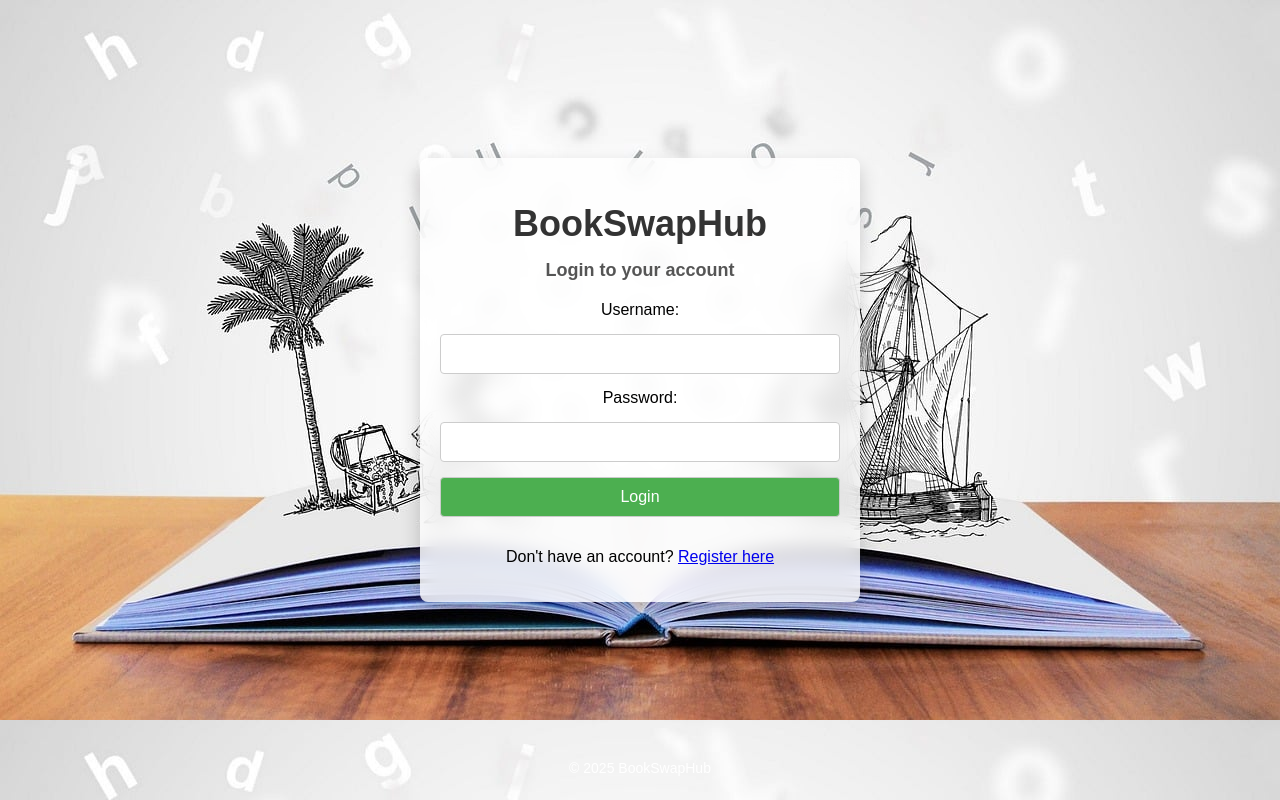
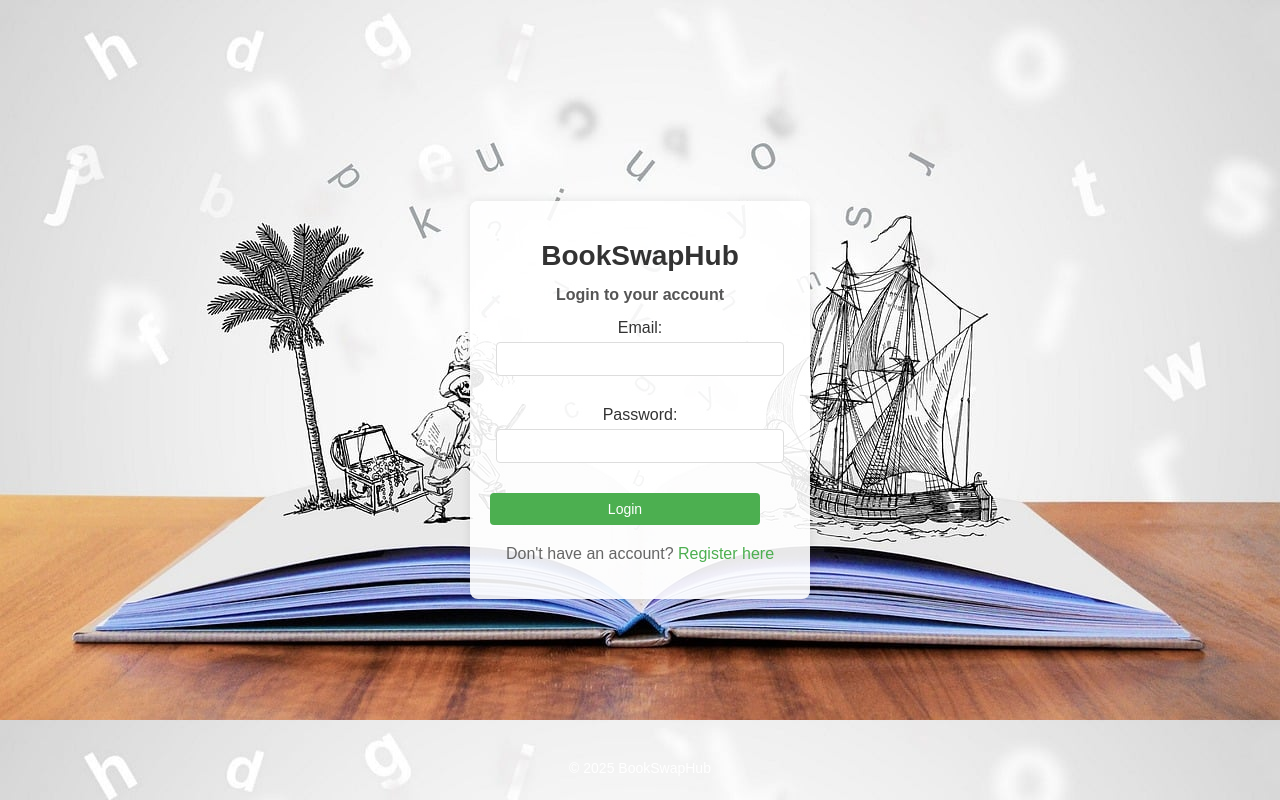
Before and after one commit to faslarah/bookproject, a Flask app: page / in a window 1280 px wide. Run offline with Flask 3, Linux system fonts and the light colour scheme.

Commit message:
UPDATED styles

```diff
--- a/app.py
+++ b/app.py
@@ -15,6 +15,7 @@ def init_db():
         CREATE TABLE IF NOT EXISTS users (
             id INTEGER PRIMARY KEY AUTOINCREMENT,
             username TEXT UNIQUE NOT NULL,
+            email TEXT UNIQUE NOT NULL,
             password TEXT NOT NULL
         )''')
 
@@ -34,8 +35,8 @@ def init_db():
         c.execute('SELECT * FROM users WHERE username = ?', ('admin',))
         if not c.fetchone():
             admin_password = 'admin123'
-            c.execute('INSERT INTO users (username, password) VALUES (?, ?)',
-                     ('admin', admin_password))
+            c.execute('INSERT INTO users (username, email, password) VALUES (?, ?, ?)',
+                     ('admin', 'admin@example.com', admin_password))
 
         conn.commit()
 
@@ -61,63 +62,43 @@ def homepage():
 @app.route('/register', methods=['GET', 'POST'])
 def register():
     if request.method == 'POST':
-        # Get form data with proper error handling
-        try:
-            username = request.form.get('username', '').strip()
-            password = request.form.get('password', '').strip()
-        except AttributeError:
-            return render_template('register.html', error="Invalid form data")
+        email = request.form.get('email', '').strip()
+        password = request.form.get('password', '').strip()
 
-        # Validate input
-        if not username or not password:
-            return render_template('register.html', error="Username and password are required")
+        if not email or not password:
+            return render_template('register.html', error="Email and password are required")
 
         try:
             with get_db() as conn:
                 c = conn.cursor()
+                c.execute('SELECT * FROM users WHERE email = ?', (email,))
+                if c.fetchone():
+                    return render_template('register.html', error="Email already exists")
 
-                # Check if username exists
-                c.execute('SELECT username FROM users WHERE username = ?', (username,))
-                existing_user = c.fetchone()
-
-                if existing_user:
-                    return render_template('register.html', error="Username already exists")
-
-                # Insert new user with explicit transaction
-                try:
-                    c.execute('INSERT INTO users (username, password) VALUES (?, ?)',
-                             (username, password))
-                    conn.commit()
-                    print(f"User registered: {username}")  # Debug log
-                    return redirect(url_for('login'))
-                except sqlite3.Error as e:
-                    conn.rollback()
-                    print(f"Database error: {e}")  # Debug log
-                    return render_template('register.html',
-                                        error="Failed to register user. Please try again.")
-
+                c.execute('INSERT INTO users (email, password) VALUES (?, ?)',
+                         (email, password))
+                conn.commit()
+                return redirect(url_for('login'))
         except sqlite3.Error as e:
-            print(f"Database connection error: {e}")  # Debug log
-            return render_template('register.html',
-                                error="Database error. Please try again later.")
+            return render_template('register.html', error=f"Database error: {str(e)}")
 
     return render_template('register.html')
 
 @app.route('/login', methods=['GET', 'POST'])
 def login():
     if request.method == 'POST':
-        username = request.form.get('username')
+        email = request.form.get('email')
         password = request.form.get('password')
 
         with get_db() as conn:
             c = conn.cursor()
-            user = c.execute('SELECT * FROM users WHERE username = ? AND password = ?',
-                           (username, password)).fetchone()
+            user = c.execute('SELECT * FROM users WHERE email = ? AND password = ?',
+                           (email, password)).fetchone()
 
             if user:
                 return redirect(url_for('homepage'))
 
-        return render_template('login.html', error="Invalid username or password")
+        return render_template('login.html', error="Invalid email or password")
     return render_template('login.html')
 
 @app.route('/addbook', methods=['GET', 'POST'])
@@ -150,8 +131,21 @@ def searchbooks():
             ''', (f'%{query}%', f'%{query}%'))
         else:
             c.execute('SELECT * FROM books')
-        books = c.fetchall()
-    return render_template('searchbooks.html', books=books)
+
+        # Convert rows to dictionaries
+        books = []
+        for row in c.fetchall():
+            book = {}
+            for idx, col in enumerate(c.description):
+                book[col[0]] = row[idx]
+            books.append(book)
+
+        # Return JSON for AJAX requests
+        if request.headers.get('Accept') == 'application/json':
+            return jsonify({'books': books})
+
+        # Return HTML for normal requests
+        return render_template('searchbooks.html', books=books)
 
 @app.route('/yourgenre', methods=['GET', 'POST'])
 def yourgenre():
--- a/schema.sql
+++ b/schema.sql
@@ -3,7 +3,7 @@ DROP TABLE IF EXISTS books;
 
 CREATE TABLE users (
     id INTEGER PRIMARY KEY AUTOINCREMENT,
-    username TEXT UNIQUE NOT NULL,
+    email TEXT UNIQUE NOT NULL,
     password TEXT NOT NULL
 );
 
--- a/static/styles.css
+++ b/static/styles.css
@@ -9,30 +9,28 @@ body {
     background-image: url("/static/images/storytelling-4203628_1280.jpg");
 }
 
-/* Styling for the container */
+/* Container styling */
 .container {
     text-align: center;
     padding: 20px;
     width: 100%;
-    max-width: 400px; /* Limits the width of the container */
-    background-color: rgba(255, 255, 255, 0.8); /* Semi-transparent white background to highlight contents */
-    border-radius: 8px; /* Rounded corners */
-    box-shadow: 0 10px 20px rgba(0, 0, 0, 0.2); /* Optional: Soft shadow to make the content stand out */
-    margin-top: -40px; /* Move the container upwards */
-    backdrop-filter: blur(10px); /* Optional: Adds a frosted glass effect */
+    max-width: 300px; /* Reduced from 400px */
+    background-color: rgba(255, 255, 255, 0.9);
+    border-radius: 8px;
+    box-shadow: 0 0 10px rgba(0, 0, 0, 0.1);
+    margin: 50px auto;
 }
 
-/* Title styling (larger text) */
+/* Title adjustments */
 h1 {
-    font-size: 36px; /* Larger size for the main title */
-    margin-bottom: 10px; /* Spacing below the title */
+    font-size: 28px; /* Reduced from 36px */
+    margin-bottom: 8px;
     color: #333; /* Darker text color for better contrast */
 }
 
-/* Subtitle styling (smaller text) */
 h2 {
-    font-size: 18px; /* Smaller size for the subtitle */
-    margin-bottom: 20px; /* Spacing below the subtitle */
+    font-size: 16px; /* Reduced from 18px */
+    margin-bottom: 15px;
     color: #555; /* Slightly lighter color for the subtitle */
 }
 
@@ -43,14 +41,57 @@ form {
     gap: 15px; /* Spacing between inputs */
 }
 
+.login-form {
+    width: 100%;
+}
+
+/* Form group alignment */
+.form-group {
+    margin-bottom: 15px;
+    text-align: center; /* Center the labels */
+}
+
+label {
+    display: block;
+    margin-bottom: 5px;
+    color: #333;
+    font-weight: 500;
+    text-align: center; /* Center the labels */
+}
+
 /* Input fields and button */
 input[type="text"],
-input[type="password"],
-button {
-    padding: 10px;
-    font-size: 16px;
-    border: 1px solid #ccc;
+input[type="email"],
+input[type="password"] {
+    width: 90%;
+    padding: 8px;
+    border: 1px solid #ddd;
     border-radius: 4px;
+    font-size: 14px;
+    transition: border-color 0.3s ease;
+    text-align: center; /* Center the text */
+}
+
+/* Adjust placeholder text alignment */
+input::placeholder {
+    text-align: center;
+}
+
+input[type="email"],
+input[type="password"] {
+    width: 90%; /* Reduced from 100% */
+    padding: 8px; /* Reduced from 12px */
+    border: 1px solid #ddd;
+    border-radius: 4px;
+    font-size: 14px; /* Reduced from 16px */
+    transition: border-color 0.3s ease;
+}
+
+input[type="email"]:focus,
+input[type="password"]:focus {
+    border-color: #4CAF50;
+    outline: none;
+    box-shadow: 0 0 5px rgba(76, 175, 80, 0.2);
 }
 
 /* Button style */
@@ -60,8 +101,49 @@ button {
     cursor: pointer;
 }
 
+button[type="submit"] {
+    width: 90%; /* Reduced from 100% */
+    padding: 8px; /* Reduced from 12px */
+    background-color: #4CAF50;
+    color: white;
+    border: none;
+    border-radius: 4px;
+    font-size: 14px; /* Reduced from 16px */
+    cursor: pointer;
+    transition: background-color 0.3s ease;
+    text-align: center; /* Center button text */
+}
+
+button[type="submit"]:hover {
+    background-color: #45a049;
+}
+
 button:hover {
     background-color: #45a049;
+}
+
+.register-link {
+    margin-top: 20px;
+    text-align: center;
+    color: #666;
+}
+
+.register-link a {
+    color: #4CAF50;
+    text-decoration: none;
+}
+
+.register-link a:hover {
+    text-decoration: underline;
+}
+
+.error-message {
+    color: #ff0000;
+    background-color: #ffe6e6;
+    padding: 10px;
+    border-radius: 4px;
+    margin-top: 20px;
+    text-align: center;
 }
 
 /* Footer styling */
@@ -73,3 +155,11 @@ footer {
     font-size: 14px;
     color: #fff; /* White color for footer text */
 }
+
+/* Responsive design */
+@media (max-width: 480px) {
+    .container {
+        margin: 20px;
+        padding: 15px;
+    }
+}
--- a/templates/addbook.html
+++ b/templates/addbook.html
@@ -34,8 +34,8 @@
         </form>
     </section>
 
-    <div class="back-button">
-        <a href="{{ url_for('homepage') }}" class="btn-back">Back to Home</a>
+    <div class="back-container">
+        <a href="{{ url_for('homepage') }}" class="back-button">Back to Home</a>
     </div>
 
     {% if message %}
--- a/templates/login.html
+++ b/templates/login.html
@@ -10,23 +10,29 @@
 
 <body>
     <div class="container">
+        <div class="login-form">
             <h1>BookSwapHub</h1>
             <h2>Login to your account</h2>
-        <form id="login-form" action="{{ url_for('login') }}" method="POST">
-            <label for="username">Username:</label>
-            <input type="text" id="username" name="username" required>
+            <form method="POST" action="{{ url_for('login') }}">
+                <div class="form-group">
+                    <label for="email">Email:</label>
+                    <input type="email" id="email" name="email" required>
+                </div>
 
+                <div class="form-group">
                     <label for="password">Password:</label>
                     <input type="password" id="password" name="password" required>
+                </div>
 
                 <button type="submit">Login</button>
-
-            <p>Don't have an account? <a href="{{ url_for('register') }}">Register here</a></p>
             </form>
 
+            <p class="register-link">Don't have an account? <a href="{{ url_for('register') }}">Register here</a></p>
+
             {% if error %}
-        <p style="color: red;">{{ error }}</p>
+            <p class="error-message">{{ error }}</p>
             {% endif %}
+        </div>
     </div>
 
     <footer>
--- a/templates/register.html
+++ b/templates/register.html
@@ -21,6 +21,9 @@
                 <label for="username">Username:</label>
                 <input type="text" id="username" name="username" required>
 
+                <label for="email">Email:</label>
+                <input type="email" id="email" name="email" required>
+
                 <label for="password">Password:</label>
                 <input type="password" id="password" name="password" required>
 
```
Also changed, not shown: static/addbookcss.css (+30 -0 lines), static/searchbooks.css (+41 -0 lines), templates/searchbooks.html (+54 -32 lines), bookshare.db. Lines whose indentation alone changed are shown as unchanged.
